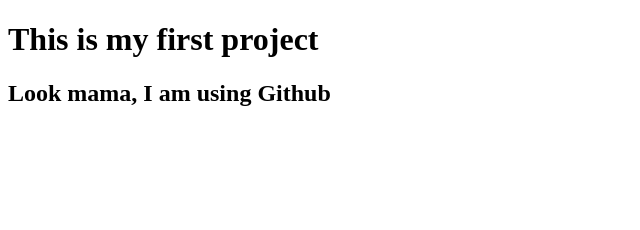
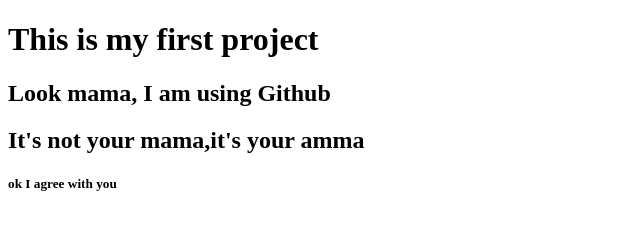
Before and after one commit to mdjomiruddinsobuj/my-first-website, a plain HTML site: page index.html in a window 1280 px wide. Shown: the whole page, without its empty margins (0-640 px from the left). Drawn offline with Linux system fonts and the light colour scheme.

Commit message:
agreement

```diff
--- a/index.html
+++ b/index.html
@@ -9,5 +9,7 @@
 <body>
     <h1> This is my first project </h1>
     <h2> Look mama, I am using Github</h2>
+    <h2> It's not your mama,it's your amma</h2>
+    <h5> ok I agree with you </h5>
 </body>
 </html>
```
